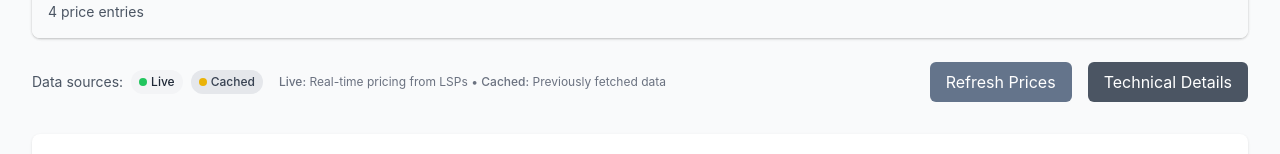
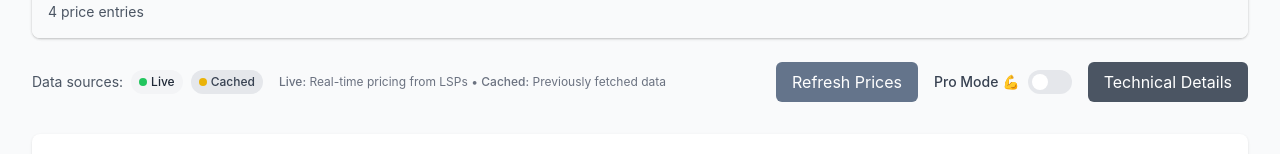
Before and after one commit to NodeDiver/alby-lsp-priceboard, a Next.js app: page / in a window 1280 px wide. Shown: the part 714-868 px from the top of the page. Built offline with nearby package versions, Linux system fonts and the light colour scheme; no server answers.

Commit message:
feat: add Pro Mode toggle switch with bicep emoji

```diff
--- a/pages/index.tsx
+++ b/pages/index.tsx
@@ -32,6 +32,13 @@ export default function Home() {
   const [forceFetching, setForceFetching] = useState<Record<string, boolean>>({});
   const [showNotification, setShowNotification] = useState(false);
   const [showApiSection, setShowApiSection] = useState(false);
+  const [proMode, setProMode] = useState<boolean>(() => {
+    if (typeof window !== 'undefined') {
+      const saved = localStorage.getItem('alby-lsp-pro-mode');
+      return saved === 'true';
+    }
+    return false;
+  });
 
   // Retry function for individual LSPs (non-blocking)
   const handleRetryLSP = async () => {
@@ -214,6 +221,12 @@ export default function Home() {
     localStorage.setItem('alby-lsp-currency', newCurrency);
   };
 
+  const handleProModeToggle = () => {
+    const newProMode = !proMode;
+    setProMode(newProMode);
+    localStorage.setItem('alby-lsp-pro-mode', String(newProMode));
+  };
+
   return (
     <div className="min-h-screen bg-gray-50">
       {/* Header */}
@@ -364,6 +377,26 @@ export default function Home() {
               {loading ? 'Refreshing Prices...' : 'Refresh Prices'}
             </button>
 
+
+            {/* Pro Mode Toggle */}
+            <div className="flex items-center space-x-2">
+              <span className="text-sm font-medium text-gray-700">Pro Mode 💪</span>
+              <button
+                onClick={handleProModeToggle}
+                className={`relative inline-flex h-6 w-11 items-center rounded-full transition-colors focus:outline-none focus:ring-2 focus:ring-indigo-500 focus:ring-offset-2 ${
+                  proMode ? 'bg-indigo-600' : 'bg-gray-200'
+                }`}
+                role="switch"
+                aria-checked={proMode}
+                aria-label="Toggle Pro Mode"
+              >
+                <span
+                  className={`inline-block h-4 w-4 transform rounded-full bg-white transition-transform ${
+                    proMode ? 'translate-x-6' : 'translate-x-1'
+                  }`}
+                />
+              </button>
+            </div>
 
             <button
               onClick={() => window.open('/api/debug', '_blank')}
```
